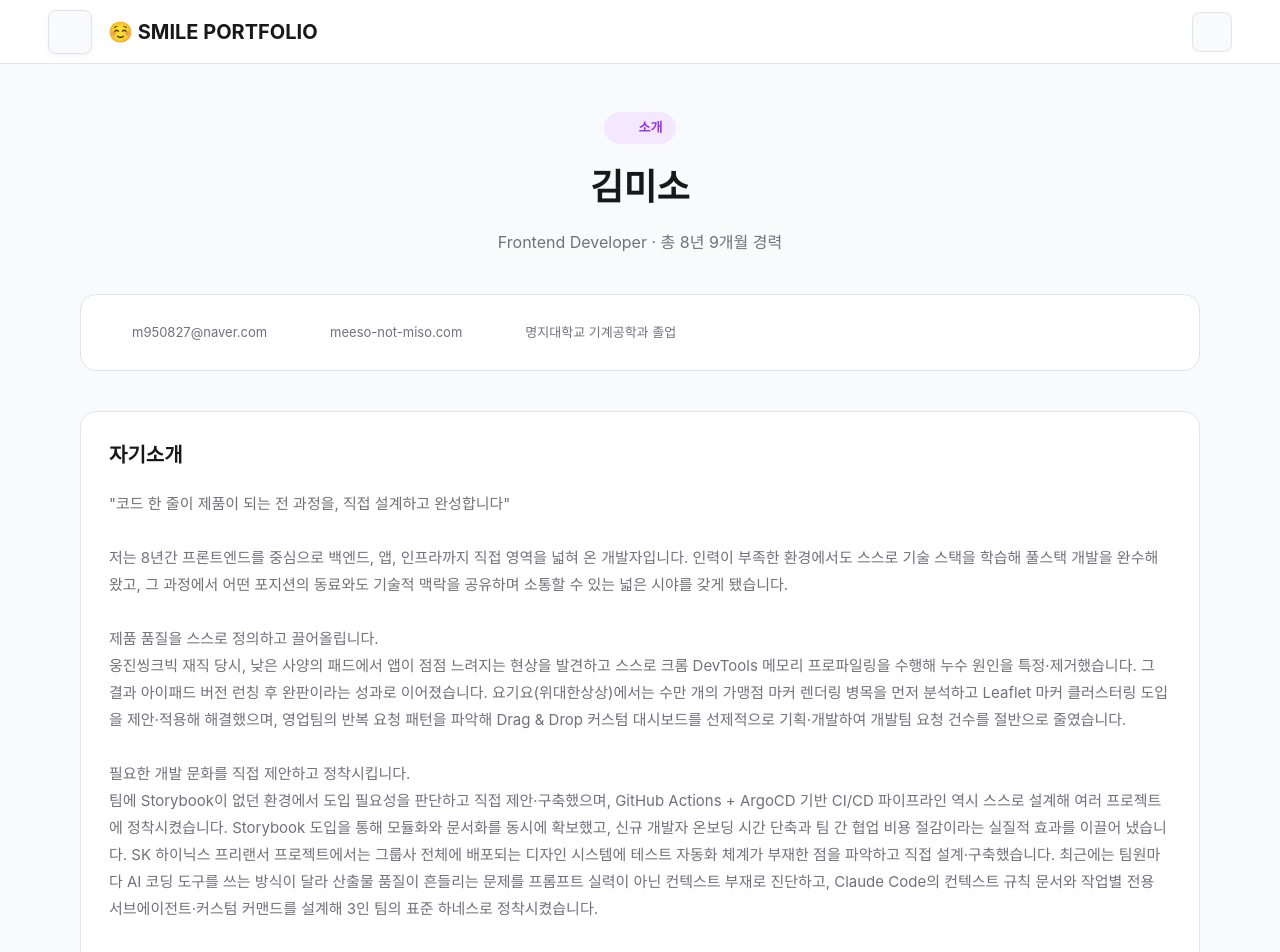
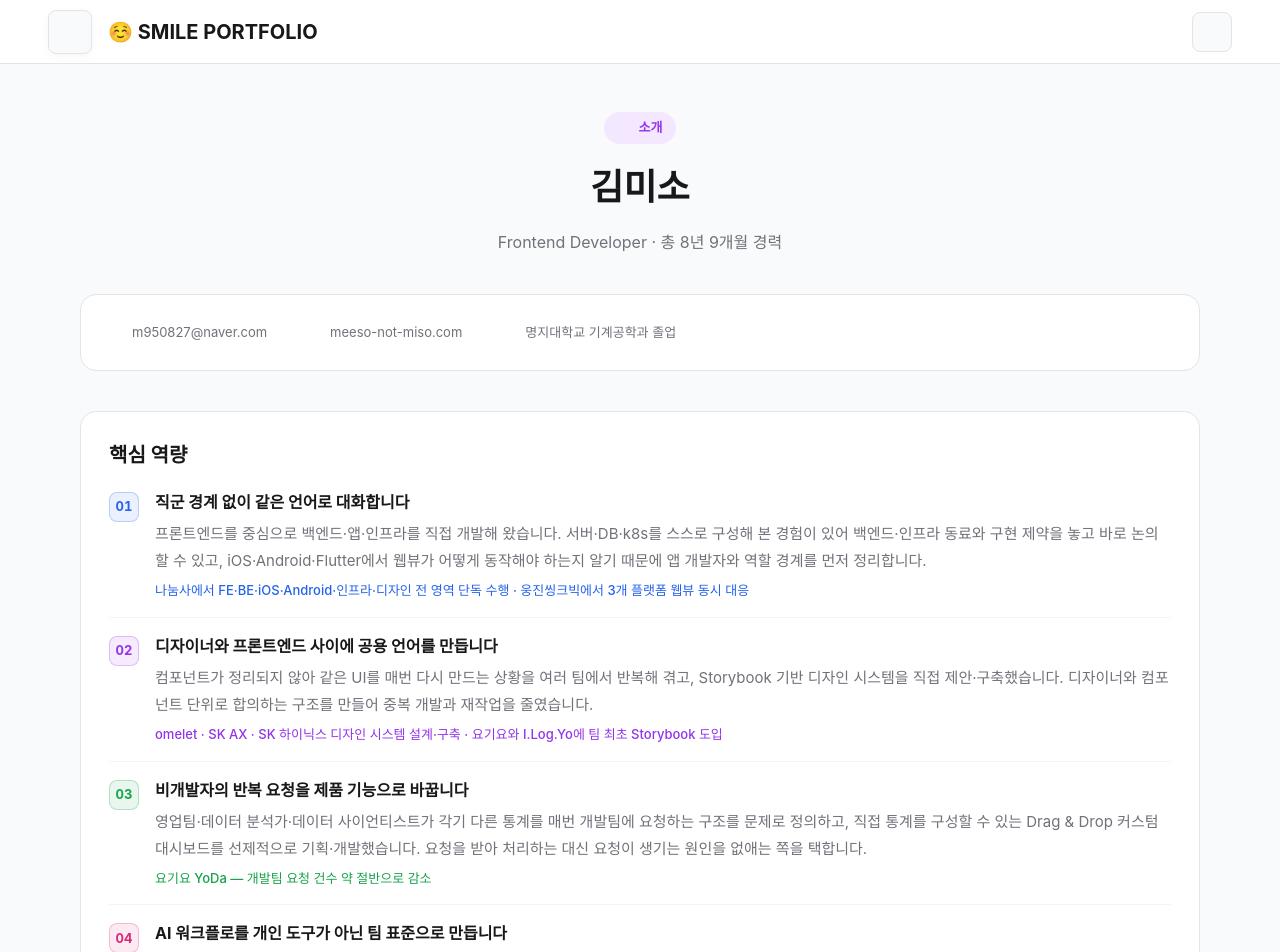
Before and after one commit to SmileMeeso/portfolio, a React (Vite) app: page / in a window 1280 px wide. Shown: the top 952 px of the page. Built offline with nearby package versions, Linux system fonts and the light colour scheme; some icons are missing.

Commit message:
feat: 강점 추가

```diff
--- a/src/components/HomePage.tsx
+++ b/src/components/HomePage.tsx
@@ -99,6 +99,49 @@ const typeColor: Record<string, string> = {
   파견직: "#6B7280",
   개인: "#9333EA",
 };
+
+/** 핵심 역량 — 협업 관점. 각 항목은 아래 companies 의 실제 근거와 대응된다 */
+const coreCompetencies: {
+  title: string;
+  body: string;
+  evidence: string;
+  color: string;
+}[] = [
+  {
+    title: "직군 경계 없이 같은 언어로 대화합니다",
+    body: "프론트엔드를 중심으로 백엔드·앱·인프라를 직접 개발해 왔습니다. 서버·DB·k8s를 스스로 구성해 본 경험이 있어 백엔드·인프라 동료와 구현 제약을 놓고 바로 논의할 수 있고, iOS·Android·Flutter에서 웹뷰가 어떻게 동작해야 하는지 알기 때문에 앱 개발자와 역할 경계를 먼저 정리합니다.",
+    evidence:
+      "나눔사에서 FE·BE·iOS·Android·인프라·디자인 전 영역 단독 수행 · 웅진씽크빅에서 3개 플랫폼 웹뷰 동시 대응",
+    color: "#2563EB",
+  },
+  {
+    title: "디자이너와 프론트엔드 사이에 공용 언어를 만듭니다",
+    body: "컴포넌트가 정리되지 않아 같은 UI를 매번 다시 만드는 상황을 여러 팀에서 반복해 겪고, Storybook 기반 디자인 시스템을 직접 제안·구축했습니다. 디자이너와 컴포넌트 단위로 합의하는 구조를 만들어 중복 개발과 재작업을 줄였습니다.",
+    evidence:
+      "omelet · SK AX · SK 하이닉스 디자인 시스템 설계·구축 · 요기요와 I.Log.Yo에 팀 최초 Storybook 도입",
+    color: "#9333EA",
+  },
+  {
+    title: "비개발자의 반복 요청을 제품 기능으로 바꿉니다",
+    body: "영업팀·데이터 분석가·데이터 사이언티스트가 각기 다른 통계를 매번 개발팀에 요청하는 구조를 문제로 정의하고, 직접 통계를 구성할 수 있는 Drag & Drop 커스텀 대시보드를 선제적으로 기획·개발했습니다. 요청을 받아 처리하는 대신 요청이 생기는 원인을 없애는 쪽을 택합니다.",
+    evidence: "요기요 YoDa — 개발팀 요청 건수 약 절반으로 감소",
+    color: "#16A34A",
+  },
+  {
+    title: "AI 워크플로를 개인 도구가 아닌 팀 표준으로 만듭니다",
+    body: "팀원마다 AI 코딩 도구를 쓰는 방식이 달라 산출물 품질이 갈리는 문제를 프롬프트 실력이 아닌 컨텍스트 부재로 진단하고, 아키텍처·컨벤션·금지사항을 규칙 문서로 명문화해 코드와 같은 저장소에서 버전 관리했습니다. 판단 기준이 반복되는 작업은 전용 서브에이전트·커스텀 커맨드로 표준화했습니다.",
+    evidence:
+      "omelet — 3인 팀 전체가 동일한 하네스 공유, 리뷰가 스타일 지적 대신 설계 논의에 쓰이기 시작",
+    color: "#DB2777",
+  },
+  {
+    title: "다음 사람이 이어받을 수 있는 상태로 넘깁니다",
+    body: "테스트와 문서가 없어 배포마다 수동 QA에 며칠이 드는 상황을 파악해 E2E·유닛 테스트 체계를 직접 설계·도입했고, Storybook으로 모듈화와 문서화를 함께 확보했습니다. 내가 없어도 굴러가는 상태를 만드는 것까지가 일의 끝이라고 봅니다.",
+    evidence:
+      "SK 하이닉스 — 배포당 수동 QA 2~3일에서 1일 이내로 단축 · I.Log.Yo — 안정화 후 다른 FE 개발자에게 인수인계 완료",
+    color: "#EA580C",
+  },
+];
 
 /** 경력 요약표 — 상세 프로젝트 타임라인(companies) 위에 스캔용으로 노출 */
 const careerSummary: {
@@ -1698,6 +1741,100 @@ export default function HomePage() {
           ))}
         </Box>
 
+        {/*  핵심 역량  */}
+        <SectionCard title="핵심 역량" t={t}>
+          <Box
+            sx={{
+              display: "flex",
+              flexDirection: "column",
+              gap: `${tokens.spacing[16]}px`,
+            }}
+          >
+            {coreCompetencies.map((c, i) => (
+              <Box
+                key={c.title}
+                sx={{
+                  display: "flex",
+                  gap: `${tokens.spacing[16]}px`,
+                  alignItems: "flex-start",
+                  pb:
+                    i < coreCompetencies.length - 1
+                      ? `${tokens.spacing[16]}px`
+                      : 0,
+                  borderBottom:
+                    i < coreCompetencies.length - 1
+                      ? `1px solid ${t.borderLight}`
+                      : "none",
+                }}
+              >
+                <Box
+                  sx={{
+                    flexShrink: 0,
+                    width: 30,
+                    height: 30,
+                    borderRadius: `${tokens.radius.sm}px`,
+                    bgcolor: `${c.color}18`,
+                    border: `1px solid ${c.color}40`,
+                    display: "flex",
+                    alignItems: "center",
+                    justifyContent: "center",
+                    mt: "2px",
+                  }}
+                >
+                  <Typography
+                    sx={{
+                      fontSize: tokens.fontSize.sm,
+                      fontWeight: 700,
+                      color: c.color,
+                      fontVariantNumeric: "tabular-nums",
+                    }}
+                  >
+                    {String(i + 1).padStart(2, "0")}
+                  </Typography>
+                </Box>
+                <Box
+                  sx={{
+                    display: "flex",
+                    flexDirection: "column",
+                    gap: `${tokens.spacing[6]}px`,
+                    minWidth: 0,
+                  }}
+                >
+                  <Typography
+                    sx={{
+                      fontSize: tokens.fontSize.md,
+                      fontWeight: 700,
+                      color: t.textPrimary,
+                      lineHeight: 1.5,
+                    }}
+                  >
+                    {c.title}
+                  </Typography>
+                  <Typography
+                    sx={{
+                      fontSize: tokens.fontSize.base,
+                      color: t.textSecondary,
+                      lineHeight: 1.8,
+                    }}
+                  >
+                    {c.body}
+                  </Typography>
+                  <Typography
+                    sx={{
+                      fontSize: tokens.fontSize.sm,
+                      color: c.color,
+                      lineHeight: 1.6,
+                      fontWeight: 500,
+                    }}
+                  >
+                    {c.evidence}
+                  </Typography>
+                </Box>
+              </Box>
+            ))}
+          </Box>
+        </SectionCard>
+
         {/*  자기소개  */}
         <SectionCard title="자기소개" t={t}>
           <Typography
```
